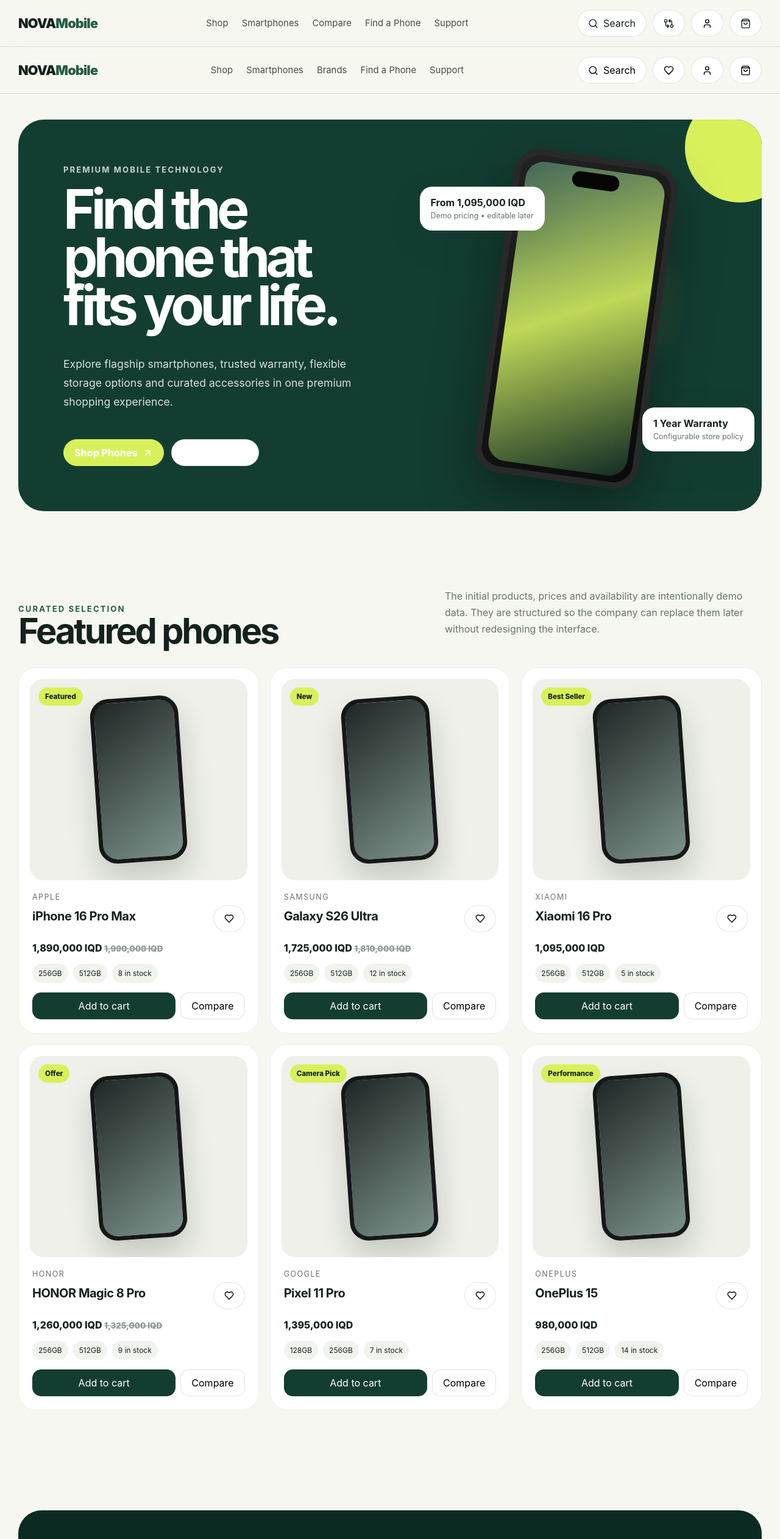
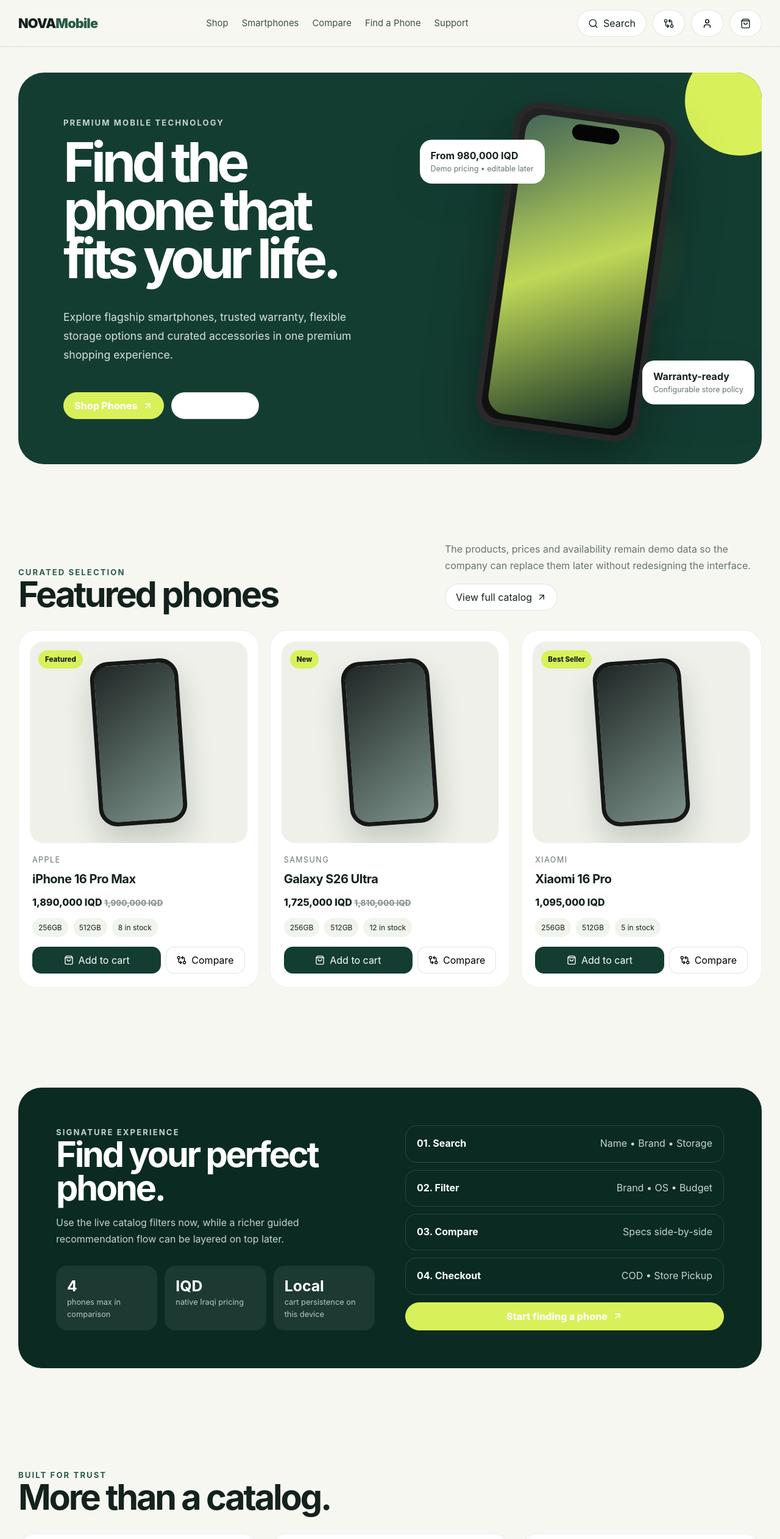
Before and after one commit to ahpa5246-lgtm/phones-shop, a Next.js app: page / in a window 1280 px wide. Shown: the top 2523 px of the page at 61% size. Built offline with nearby package versions, Linux system fonts and the light colour scheme.

Commit message:
feat: connect homepage to commerce flows

```diff
--- a/app/page.tsx
+++ b/app/page.tsx
@@ -1,28 +1,11 @@
-import { Heart, Search, ShoppingBag, User, ArrowUpRight, ShieldCheck, Truck } from 'lucide-react';
+import Link from 'next/link';
+import { ArrowUpRight, Search, ShieldCheck, Truck } from 'lucide-react';
+import ProductActions from '@/components/product-actions';
 import { demoProducts, formatIQD } from '@/lib/demo-data';
 
 export default function HomePage() {
   return (
     <main>
-      <header className="nav">
-        <div className="shell nav-inner">
-          <a className="brand" href="#">NOVA<span>Mobile</span></a>
-          <nav className="nav-links" aria-label="Primary navigation">
-            <a href="#featured">Shop</a>
-            <a href="#featured">Smartphones</a>
-            <a href="#brands">Brands</a>
-            <a href="#finder">Find a Phone</a>
-            <a href="#support">Support</a>
-          </nav>
-          <div className="nav-actions">
-            <button className="icon-btn" aria-label="Search"><Search size={17}/><span className="label">Search</span></button>
-            <button className="icon-btn" aria-label="Favorites"><Heart size={17}/></button>
-            <button className="icon-btn" aria-label="Account"><User size={17}/></button>
-            <button className="icon-btn" aria-label="Cart"><ShoppingBag size={17}/></button>
-          </div>
-        </div>
-      </header>
-
       <section className="hero">
         <div className="shell hero-card">
           <div className="lime-orb"/>
@@ -31,14 +14,14 @@
             <h1>Find the phone that fits your life.</h1>
             <p>Explore flagship smartphones, trusted warranty, flexible storage options and curated accessories in one premium shopping experience.</p>
             <div className="hero-ctas">
-              <a className="pill lime" href="#featured">Shop Phones <ArrowUpRight size={17}/></a>
-              <a className="pill" href="#featured">Explore Offers</a>
+              <Link className="pill lime" href="/shop">Shop Phones <ArrowUpRight size={17}/></Link>
+              <Link className="pill" href="/shop">Explore Offers</Link>
             </div>
           </div>
           <div className="hero-visual" aria-hidden="true">
             <div className="phone-stage"><div className="phone"/></div>
-            <div className="float-card fc-price"><strong>From 1,095,000 IQD</strong><span>Demo pricing • editable later</span></div>
-            <div className="float-card fc-warranty"><strong>1 Year Warranty</strong><span>Configurable store policy</span></div>
+            <div className="float-card fc-price"><strong>From 980,000 IQD</strong><span>Demo pricing • editable later</span></div>
+            <div className="float-card fc-warranty"><strong>Warranty-ready</strong><span>Configurable store policy</span></div>
           </div>
         </div>
       </section>
@@ -47,30 +30,24 @@
         <div className="shell">
           <div className="section-head">
             <div><span className="eyebrow" style={{color:'var(--green-700)'}}>Curated selection</span><h2>Featured phones</h2></div>
-            <p className="section-sub">The initial products, prices and availability are intentionally demo data. They are structured so the company can replace them later without redesigning the interface.</p>
+            <div><p className="section-sub">The products, prices and availability remain demo data so the company can replace them later without redesigning the interface.</p><Link href="/shop" className="pill">View full catalog <ArrowUpRight size={16}/></Link></div>
           </div>
           <div className="products">
-            {demoProducts.map((product) => (
+            {demoProducts.slice(0,3).map((product) => (
               <article className="product-card" key={product.id}>
-                <div className="product-image">
+                <Link href={`/phones/${product.slug}`} className="product-image">
                   <span className="badge">{product.badge}</span>
                   <div className="mini-phone" aria-label={`${product.name} placeholder product visual`}/>
-                </div>
+                </Link>
                 <div className="product-meta">
                   <span className="maker">{product.brand}</span>
-                  <div className="product-title">
-                    <h3>{product.name}</h3>
-                    <button className="icon-btn" aria-label={`Save ${product.name}`}><Heart size={16}/></button>
-                  </div>
+                  <div className="product-title"><Link href={`/phones/${product.slug}`}><h3>{product.name}</h3></Link></div>
                   <p className="price">{formatIQD(product.price)} {product.oldPrice && <span className="old"> {formatIQD(product.oldPrice)}</span>}</p>
                   <div className="spec-row">
                     {product.storage.slice(0,2).map(storage => <span className="chip" key={storage}>{storage}</span>)}
                     <span className="chip">{product.stock > 0 ? `${product.stock} in stock` : 'Out of stock'}</span>
                   </div>
-                  <div className="product-actions">
-                    <button className="pill primary">Add to cart</button>
-                    <button className="pill" aria-label={`Compare ${product.name}`}>Compare</button>
-                  </div>
+                  <ProductActions productId={product.id} storage={product.storage[0]} color={product.colors[0]} compact/>
                 </div>
               </article>
             ))}
@@ -83,40 +60,35 @@
           <div>
             <span className="eyebrow">Signature experience</span>
             <h2>Find your perfect phone.</h2>
-            <p className="section-sub" style={{color:'#c5d5cf'}}>A guided decision flow will match customers to suitable devices by budget, camera, gaming, battery, business use, operating system and storage.</p>
+            <p className="section-sub" style={{color:'#c5d5cf'}}>Use the live catalog filters now, while a richer guided recommendation flow can be layered on top later.</p>
             <div className="stats">
-              <div className="stat"><strong>3–4</strong><span>phones side-by-side comparison</span></div>
-              <div className="stat"><strong>IQD</strong><span>native Iraqi pricing support</span></div>
-              <div className="stat"><strong>AR/EN</strong><span>bilingual architecture planned</span></div>
+              <div className="stat"><strong>4</strong><span>phones max in comparison</span></div>
+              <div className="stat"><strong>IQD</strong><span>native Iraqi pricing</span></div>
+              <div className="stat"><strong>Local</strong><span>cart persistence on this device</span></div>
             </div>
           </div>
           <div className="finder-list">
-            <div className="finder-item"><strong>01. Set your budget</strong><span>Price range</span></div>
-            <div className="finder-item"><strong>02. Choose priorities</strong><span>Camera • Gaming • Battery</span></div>
-            <div className="finder-item"><strong>03. Pick preferences</strong><span>Brand • OS • Storage</span></div>
-            <div className="finder-item"><strong>04. Compare matches</strong><span>Clear differences</span></div>
-            <button className="pill lime">Start phone finder <ArrowUpRight size={17}/></button>
+            <div className="finder-item"><strong>01. Search</strong><span>Name • Brand • Storage</span></div>
+            <div className="finder-item"><strong>02. Filter</strong><span>Brand • OS • Budget</span></div>
+            <div className="finder-item"><strong>03. Compare</strong><span>Specs side-by-side</span></div>
+            <div className="finder-item"><strong>04. Checkout</strong><span>COD • Store Pickup</span></div>
+            <Link className="pill lime" href="/shop">Start finding a phone <ArrowUpRight size={17}/></Link>
           </div>
         </div>
       </section>
 
       <section className="section" id="support">
         <div className="shell">
-          <div className="section-head">
-            <div><span className="eyebrow" style={{color:'var(--green-700)'}}>Built for trust</span><h2>More than a catalog.</h2></div>
-          </div>
+          <div className="section-head"><div><span className="eyebrow" style={{color:'var(--green-700)'}}>Built for trust</span><h2>More than a catalog.</h2></div></div>
           <div className="products">
             <article className="product-card"><ShieldCheck size={28}/><h3>Warranty-ready</h3><p className="section-sub">Warranty details are modeled as configurable commercial data rather than hard-coded claims.</p></article>
-            <article className="product-card"><Truck size={28}/><h3>Order tracking</h3><p className="section-sub">The architecture includes status history for pending, confirmed, processing, shipped, delivered and returned orders.</p></article>
-            <article className="product-card"><Search size={28}/><h3>Smart discovery</h3><p className="section-sub">Search, filtering, comparison, wishlist and recently viewed experiences are part of the planned commerce layer.</p></article>
+            <article className="product-card"><Truck size={28}/><h3>Iraq checkout</h3><p className="section-sub">Governorate, city, detailed address, landmark, notes, Cash on Delivery and Store Pickup are represented in the customer flow.</p></article>
+            <article className="product-card"><Search size={28}/><h3>Real discovery flow</h3><p className="section-sub">Search, filtering, comparison and persistent cart behavior now connect the storefront pages.</p></article>
           </div>
         </div>
       </section>
 
-      <footer className="shell footer">
-        <strong>NOVA Mobile</strong>
-        <span>Demo company identity and commercial data — replace before production launch.</span>
-      </footer>
+      <footer className="shell footer"><strong>NOVA Mobile</strong><span>Demo company identity and commercial data — replace before production launch.</span></footer>
     </main>
   );
 }
```
